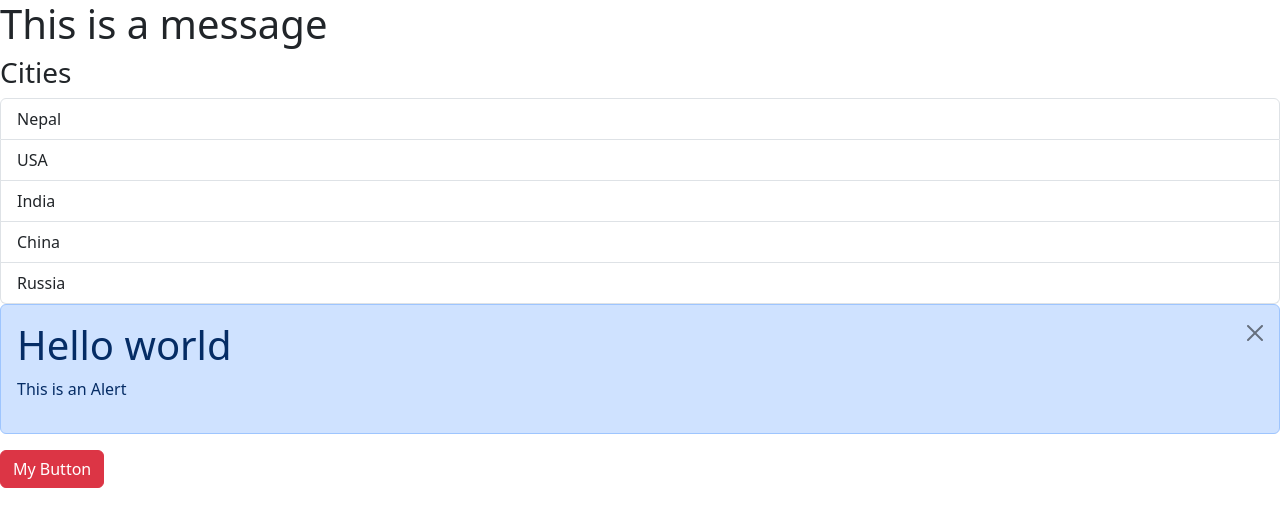
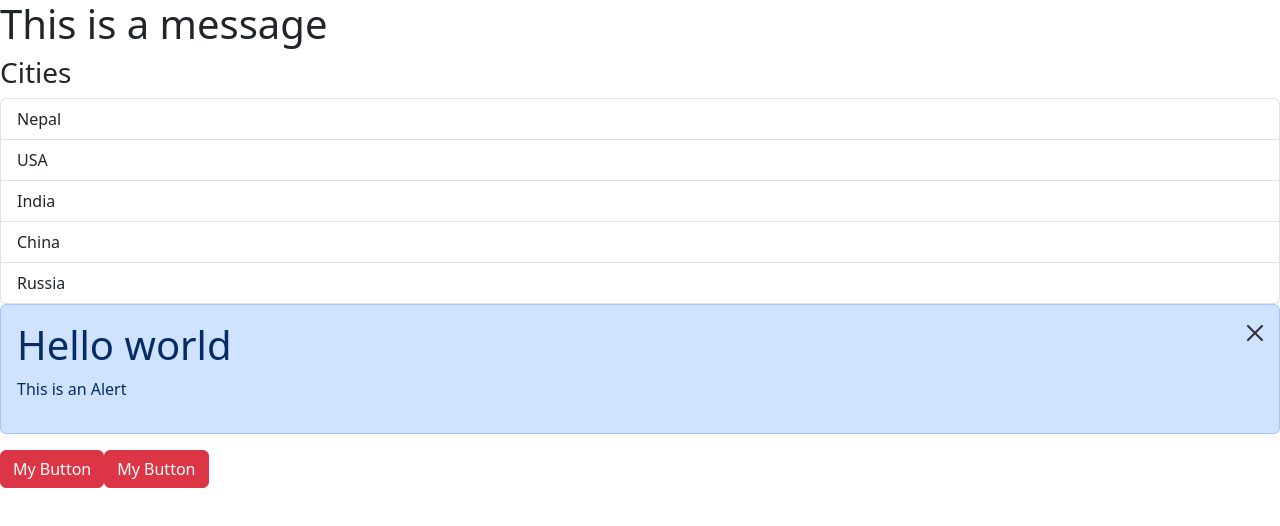
Before and after one commit to JoshiNirdesh/learn-react, a React (Vite) app: page / in a window 1280 px wide. Shown: the top 526 px of the page. Built offline with nearby package versions, Linux system fonts and the light colour scheme.

Commit message:
button added

```diff
--- a/src/assets/components/Alert.jsx
+++ b/src/assets/components/Alert.jsx
@@ -11,6 +11,12 @@
           data-dismiss="alert"
           aria-label="Close"
         ></button>
+        <button
+          type="button"
+          className="btn-close"
+          data-dismiss="alert"
+          aria-label="Close"
+        ></button>
       </div>
     </>
   );
--- a/src/assets/components/Button.jsx
+++ b/src/assets/components/Button.jsx
@@ -13,6 +13,13 @@
       >
         {children}
       </button>
+      <button
+        type="button"
+        className={"btn btn-" + color}
+        onClick={() => setAlertVisible(true)}
+      >
+        {children}
+      </button>
     </div>
   );
 };
```
